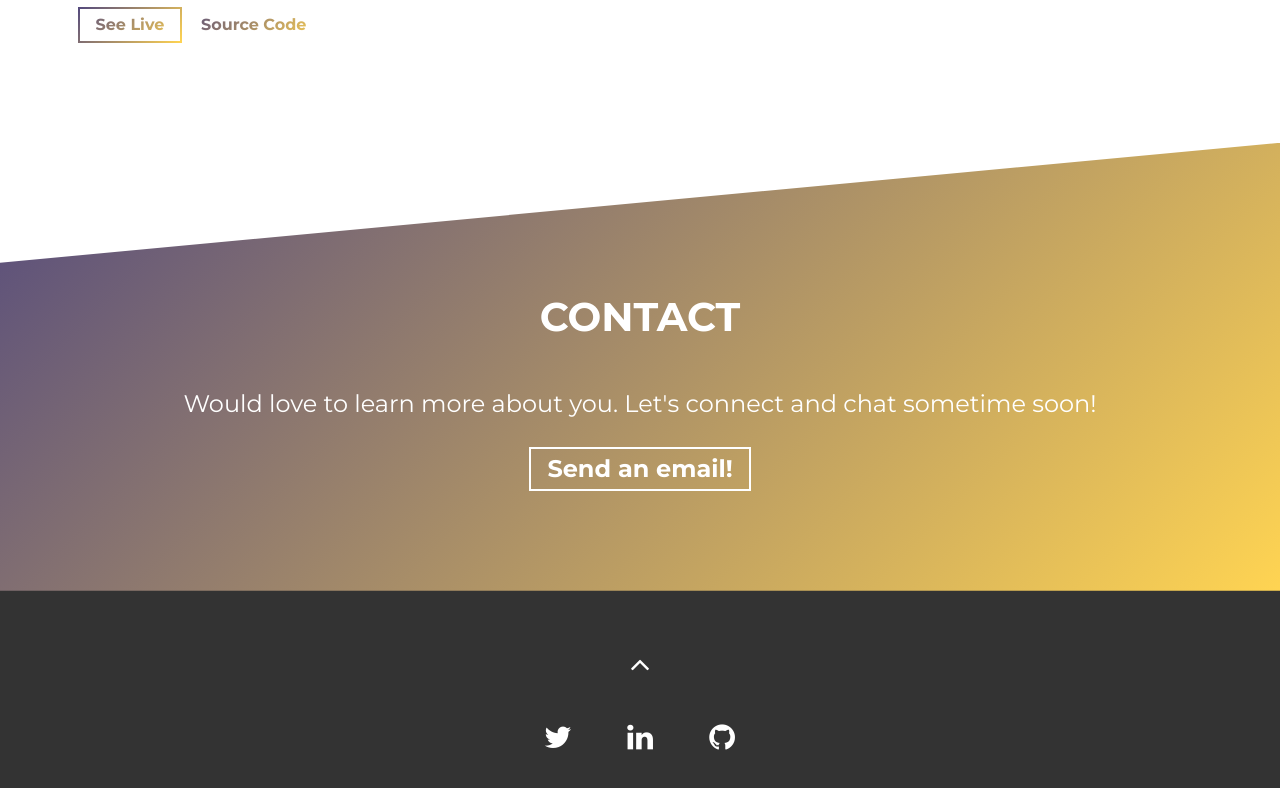
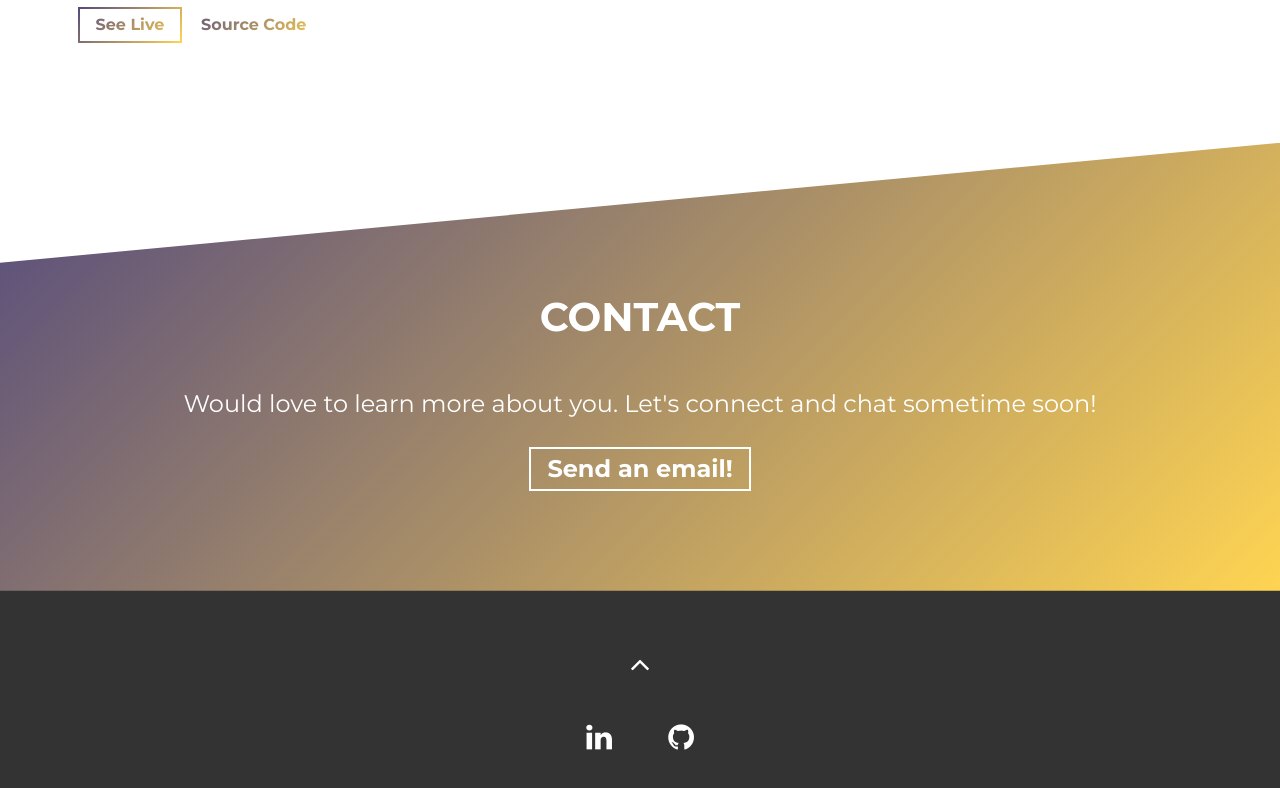
Before and after one commit to HoMaYoO-N/MyPersonalWebsite, a website built with Parcel: page src/index.html in a window 1280 px wide. Shown: the part 5925-6713 px from the top of the page. Built offline with nearby package versions, Linux system fonts and the light colour scheme.

Commit message:
remove twitter

```diff
--- a/src/index.html
+++ b/src/index.html
@@ -500,9 +500,6 @@
           <i class="fa fa-angle-up fa-2x" aria-hidden="true"></i>
         </a>
         <div class="social-links">
-          <a rel="noreferrer" href="https://twitter.com/HBanazadeh" target="_blank">
-            <i class="fa fa-twitter fa-inverse"></i>
-          </a>
           <a rel="noreferrer" href="https://www.linkedin.com/in/homayounbanazadeh/" target="_blank">
             <i class="fa fa-linkedin fa-inverse"></i>
           </a>
```
